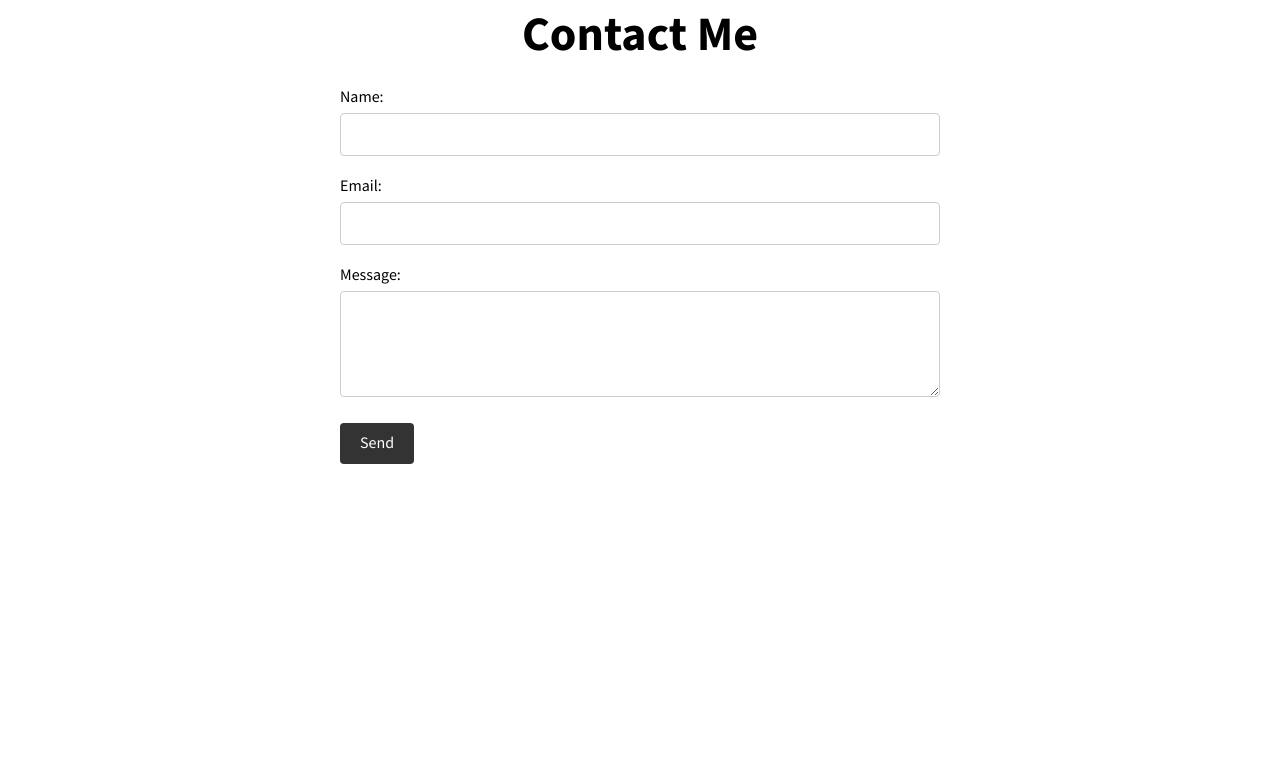
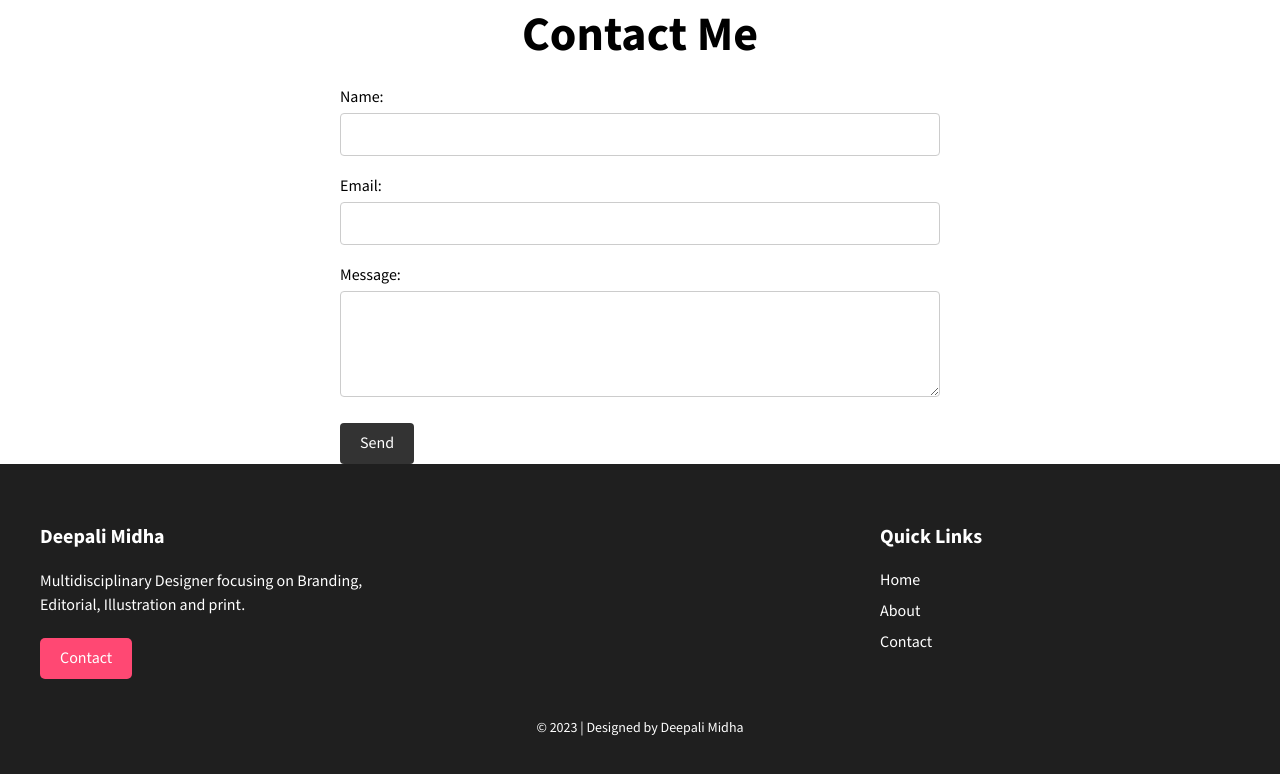
Before and after one commit to DeepaliMidha/Portfolio, a plain HTML site: page contact.html in a window 1280 px wide. Shown: the part 92-866 px from the top of the page. Before the commit the page ends 800 px from the top, so only its background shows below. Drawn offline with Linux system fonts and the light colour scheme.

Commit message:
Update contact.html

```diff
--- a/contact.html
+++ b/contact.html
@@ -43,6 +43,33 @@
                 <button type="submit">Send</button>
             </form>
         </section>
+
+         <footer>
+        <div class="footer-content">
+          <div class="footer-section about">
+            <h2>Deepali Midha</h2>
+            <p>Multidisciplinary Designer focusing on Branding, Editorial, Illustration and print.</p>
+
+            <a href="contact.html" class="btn-custom">Contact</a>
+          </div>
+
+          <div class="footer-section links">
+            <h2>Quick Links</h2>
+            <ul>
+              <li><a href="index.html">Home</a></li>
+              <li><a href="About.html">About</a></li>
+
+              <li><a href="contact.html">Contact</a></li>
+            </ul>
+          </div>
+
+
+        </div>
+
+        <div class="footer-bottom">
+          &copy; 2023 | Designed by Deepali Midha
+        </div>
+      </footer>
 </body>
 <script src="main.js"></script>
 
```
